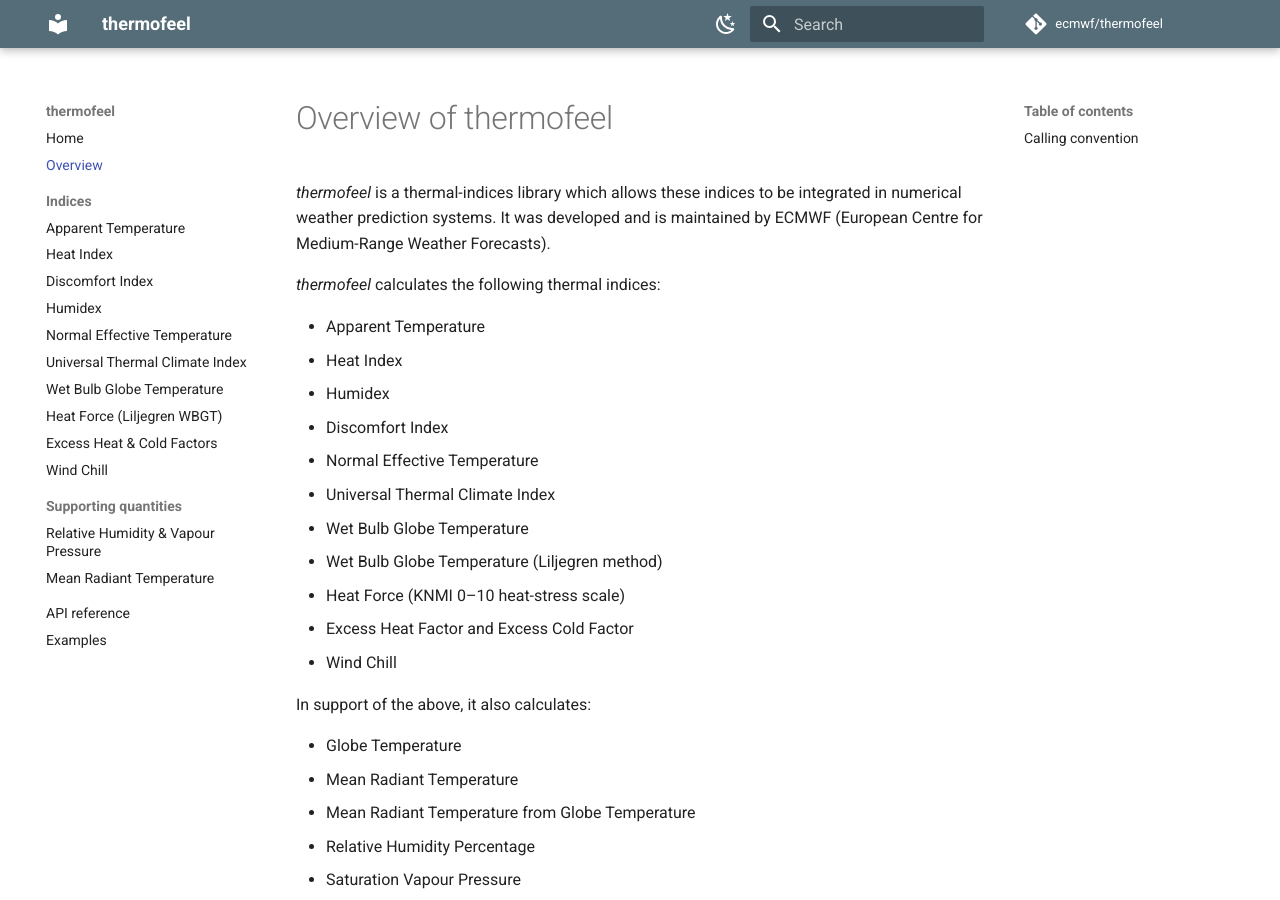
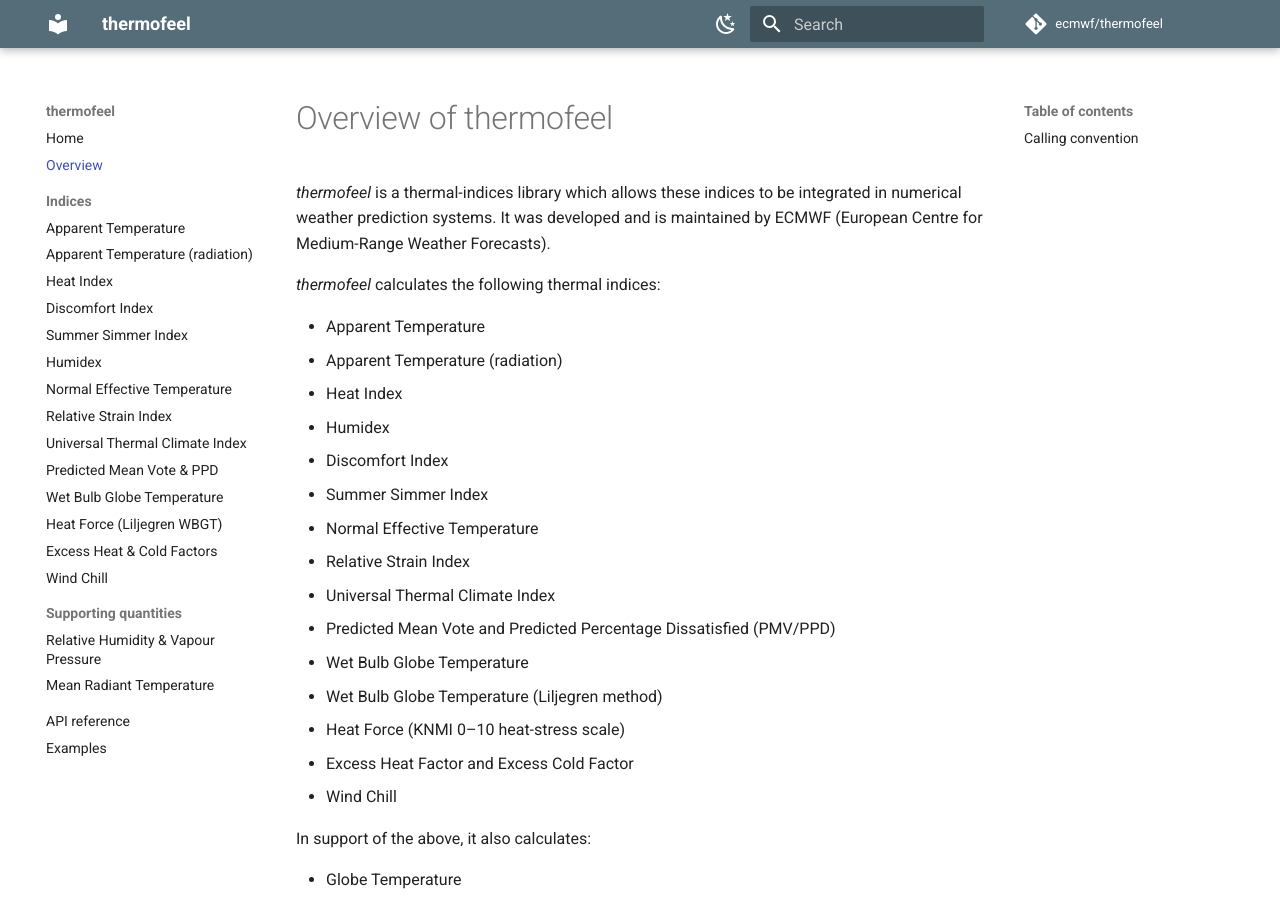
Before and after one commit to ecmwf/thermofeel, an MkDocs documentation site: the page built from docs/guide/overview.md, in a window 1280 px wide and 900 px high. Built offline with MkDocs 1.6.1 and Material for MkDocs 9.7.7, drawn with Linux system fonts in a browser that asks for light colours; comment, search, counter and statistics services are not loaded.

Commit message:
Integrate 2.4.0 new-indices batch: reconcile shared lists + version
Orchestrator integration of the four merged indices (apparent temperature
radiation, relative strain index, summer simmer index, PMV/PPD):

- add all four to the index list in README.md, the thermofeel.py module
  docstring, and docs/guide/overview.md (kept in step)
- add their guide pages to the mkdocs.yml nav
- CHANGELOG: new ## 2.4.0 section citing each index + reference
- bump __version__ to 2.4.0 (single MINOR bump for the batch)

make all green (99 passed, 100% coverage, ruff clean); make docs --strict
builds clean; make version = 2.4.0.

```diff
--- a/docs/guide/overview.md
+++ b/docs/guide/overview.md
@@ -7,11 +7,15 @@
 *thermofeel* calculates the following thermal indices:
 
 - Apparent Temperature
+- Apparent Temperature (radiation)
 - Heat Index
 - Humidex
 - Discomfort Index
+- Summer Simmer Index
 - Normal Effective Temperature
+- Relative Strain Index
 - Universal Thermal Climate Index
+- Predicted Mean Vote and Predicted Percentage Dissatisfied (PMV/PPD)
 - Wet Bulb Globe Temperature
 - Wet Bulb Globe Temperature (Liljegren method)
 - Heat Force (KNMI 0–10 heat-stress scale)
--- a/mkdocs.yml
+++ b/mkdocs.yml
@@ -66,11 +66,15 @@
   - Overview: guide/overview.md
   - Indices:
       - Apparent Temperature: guide/apparenttemperature.md
+      - Apparent Temperature (radiation): guide/apparenttemperature-radiation.md
       - Heat Index: guide/heatindex.md
       - Discomfort Index: guide/discomfortindex.md
+      - Summer Simmer Index: guide/summersimmerindex.md
       - Humidex: guide/humidex.md
       - Normal Effective Temperature: guide/net.md
+      - Relative Strain Index: guide/relativestrainindex.md
       - Universal Thermal Climate Index: guide/utci.md
+      - Predicted Mean Vote & PPD: guide/pmv.md
       - Wet Bulb Globe Temperature: guide/wbgt.md
       - Heat Force (Liljegren WBGT): guide/heatforce.md
       - Excess Heat & Cold Factors: guide/excessheat.md
--- a/thermofeel/__init__.py
+++ b/thermofeel/__init__.py
@@ -9,4 +9,4 @@
 from . import excess_heat  # noqa
 from .thermofeel import *  # noqa
 
-__version__ = "2.3.0"
+__version__ = "2.4.0"
```
Also changed, not shown: CHANGELOG.md (+22 -0 lines), README.md (+4 -0 lines), 1 other file.
